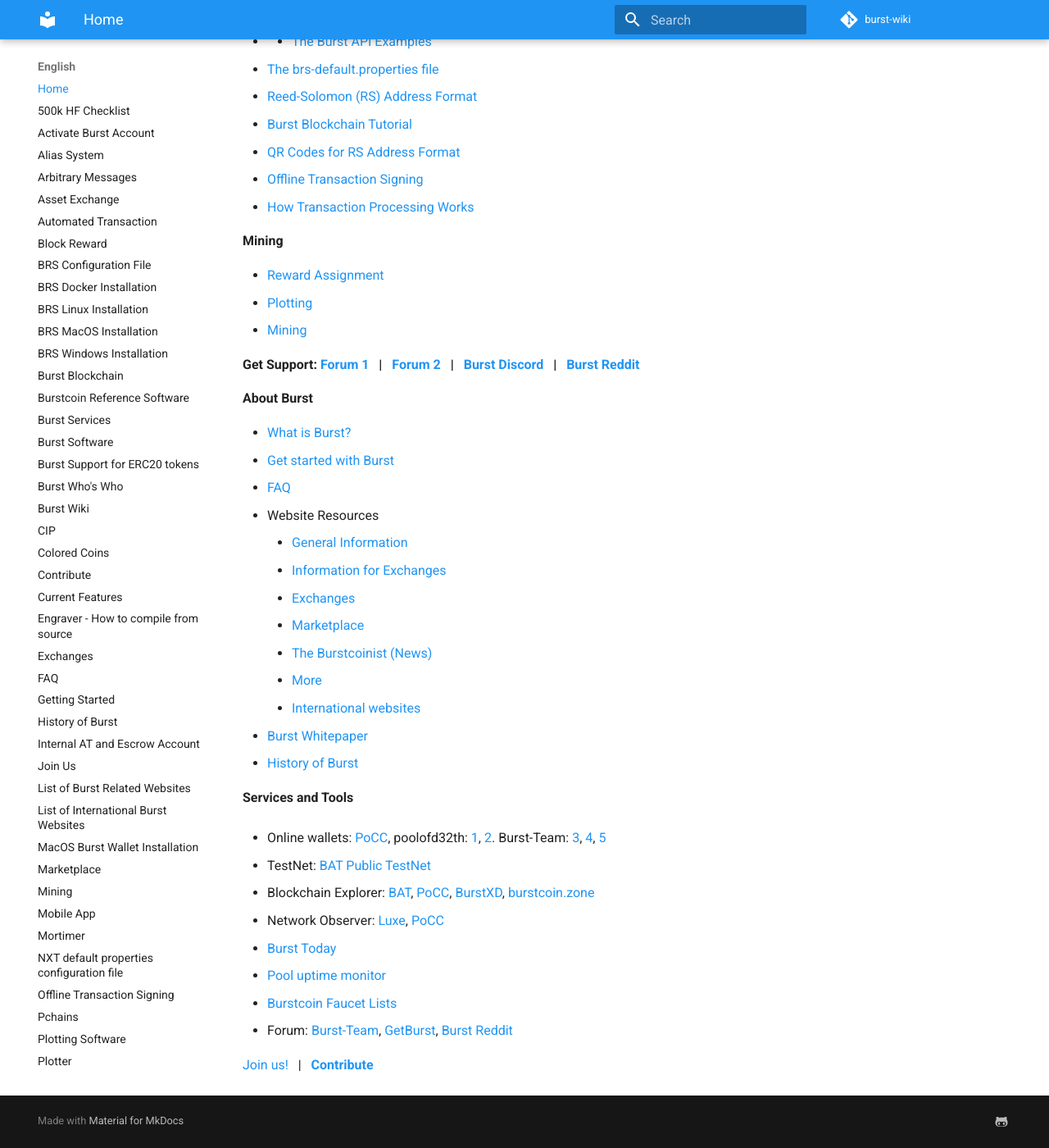
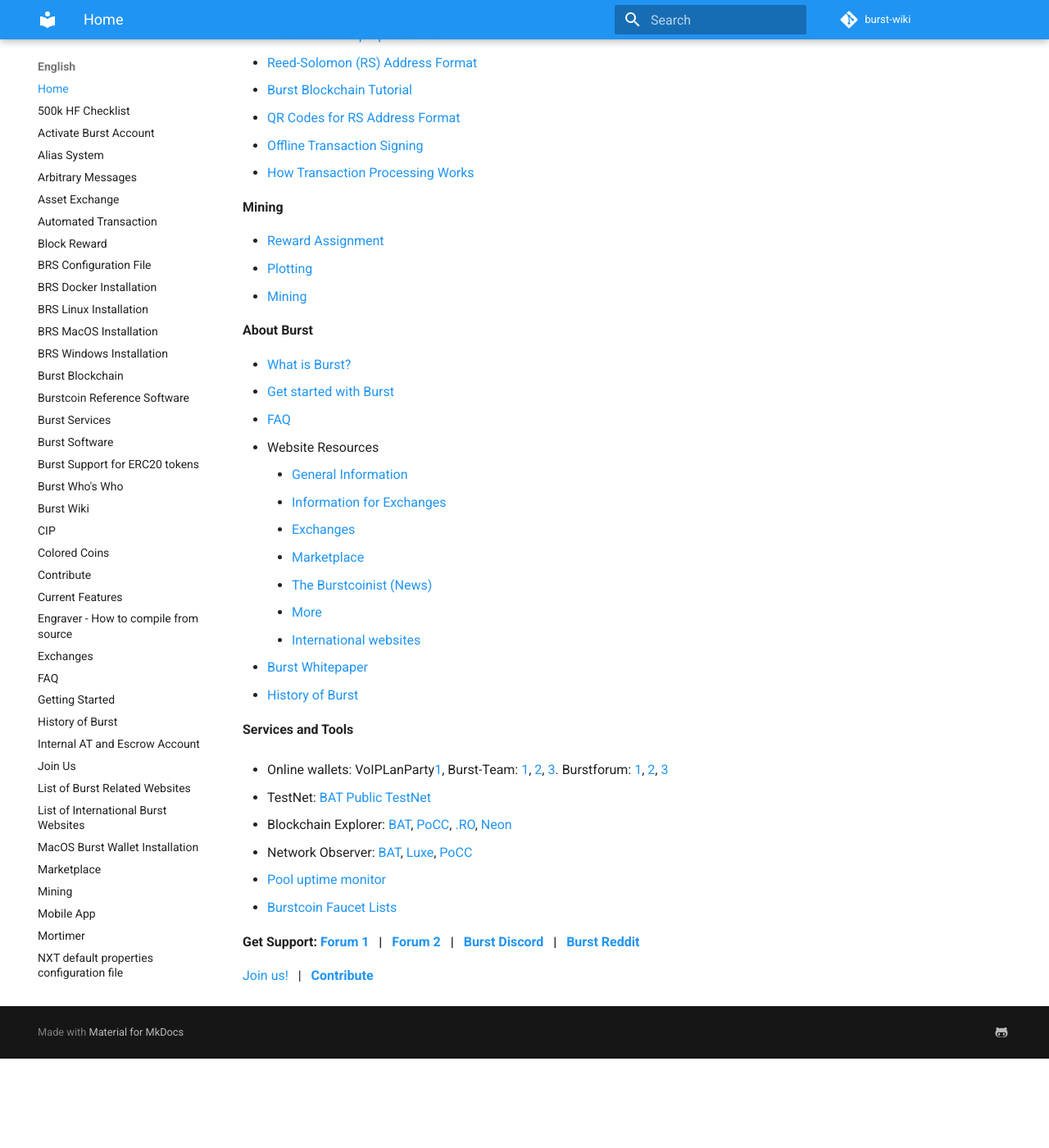
Before and after one commit to burst-apps-team/burst-wiki, an MkDocs documentation site: the page built from docs/en/index.md, in a window 1280 px wide and 1400 px high, scrolled down 1018 px. Shown: the whole window at 82% size. Built offline with MkDocs 1.6.1 and Material for MkDocs 9.7.7, drawn with Linux system fonts in a browser that asks for light colours; comment, search, counter and statistics services are not loaded; old or Windows-style settings are respelled for this version of MkDocs; after the commit the page ends 2309 px from its top, so only the background shows below that.

Commit message:
Update index.md

```diff
--- a/docs/en/index.md
+++ b/docs/en/index.md
@@ -3,7 +3,6 @@
 **Burst** is an [open source](https://github.com/ac0v/burstcoin) blockchain platform with multiple core-level features that has been running publicly since August 2014. It is a code fork of Nxt using [Proof of Capacity](proof-of-capacity.md) (PoC) consensus, meaning that you can mine it with your disk space.
 
 **[What is Burst video animation](https://www.youtube.com/watch?v=Fyj9RIyxLb4)**
-
 **[How to start mining Burst](https://www.youtube.com/watch?v=LJLhw37Lh_8&t)**
 
 **Burst Software**
@@ -42,8 +41,6 @@
 -   [Plotting](plotting.md)
 -   [Mining](mining.md)
 
-**Get Support: [Forum 1](https://burstforum.net/)   |   [Forum 2](https://forums.getburst.net)   |   [Burst Discord](https://discord.gg/PMUgVSY)   |   [Burst Reddit](https://www.reddit.com/r/burstcoin/)**
-
 **About Burst**
 
 -   [What is Burst?](burst-wiki.md)
@@ -62,14 +59,14 @@
 
 **Services and Tools**
 
-- Online wallets: [PoCC](https://wallet.burst.cryptoguru.org:8125/index.html), poolofd32th: [1](https://wallet.poolofd32th.club/index.html), [2](https://wallet2.poolofd32th.club/index.html). Burst-Team: [3](https://wallet3.burst-team.us:2083/index.html), [4](https://wallet4.burst-team.us:2083/index.html), [5](https://wallet5.burst-team.us:2083/index.html)
+- Online wallets: VoIPLanParty[1](https://voiplanparty.com:8125/index.html), Burst-Team: [1](https://wallet3.burst-team.us:2083/index.html), [2](https://wallet4.burst-team.us:2083/index.html), [3](https://wallet5.burst-team.us:2083/index.html). Burstforum: [1](https://wallet1.burstforum.net:2083/index.html), [2](https://wallet2.burstforum.net:2083/index.html), [3](https://wallet3.burstforum.net:2083/index.html)
 
--   TestNet: [BAT Public TestNet](http://3.16.150.48:6876/)
--   Blockchain Explorer: [BAT](https://explorer.burstcoin.network/), [PoCC](https://explore.burst.cryptoguru.org/), [BurstXD](http://burstxd.com/blocks/), [burstcoin.zone](http://burstcoin.zone/wordpress/blockexplorer/)
--   Network Observer: [Luxe](http://burstcoin.cc/), [PoCC](https://explore.burst.cryptoguru.org/tool/observe)
--   [Burst Today](http://www.burst.today/)
+-   TestNet: [BAT Public TestNet](http://testnet.getburst.net:6876/index.html)
+-   Blockchain Explorer: [BAT](https://explorer.burstcoin.network/), [PoCC](https://explore.burst.cryptoguru.org/), [.RO](https://explore.burstcoin.ro/), [Neon](http://burstneon.com/monitor?id=16020314477710380875)
+-   Network Observer: [BAT](https://explorer.burstcoin.network/?action=network_status), [Luxe](http://burstcoin.cc/), [PoCC](https://explore.burst.cryptoguru.org/tool/observe)
 -   [Pool uptime monitor](https://uptime.statuscake.com/?TestID=M30iNz7TSq)
 -   [Burstcoin Faucet Lists](http://burstfaucets.com/)
--   Forum: [Burst-Team](http://burstforum.net/), [GetBurst](https://forums.getburst.net/), [Burst Reddit](https://www.reddit.com/r/burstcoin/)
+
+**Get Support: [Forum 1](https://burstforum.net/)   |   [Forum 2](https://forums.getburst.net)   |   [Burst Discord](https://discord.gg/PMUgVSY)   |   [Burst Reddit](https://www.reddit.com/r/burstcoin/)**
 
 [Join us!](join-us-.md)   |   **[Contribute](contribute.md)**
```
